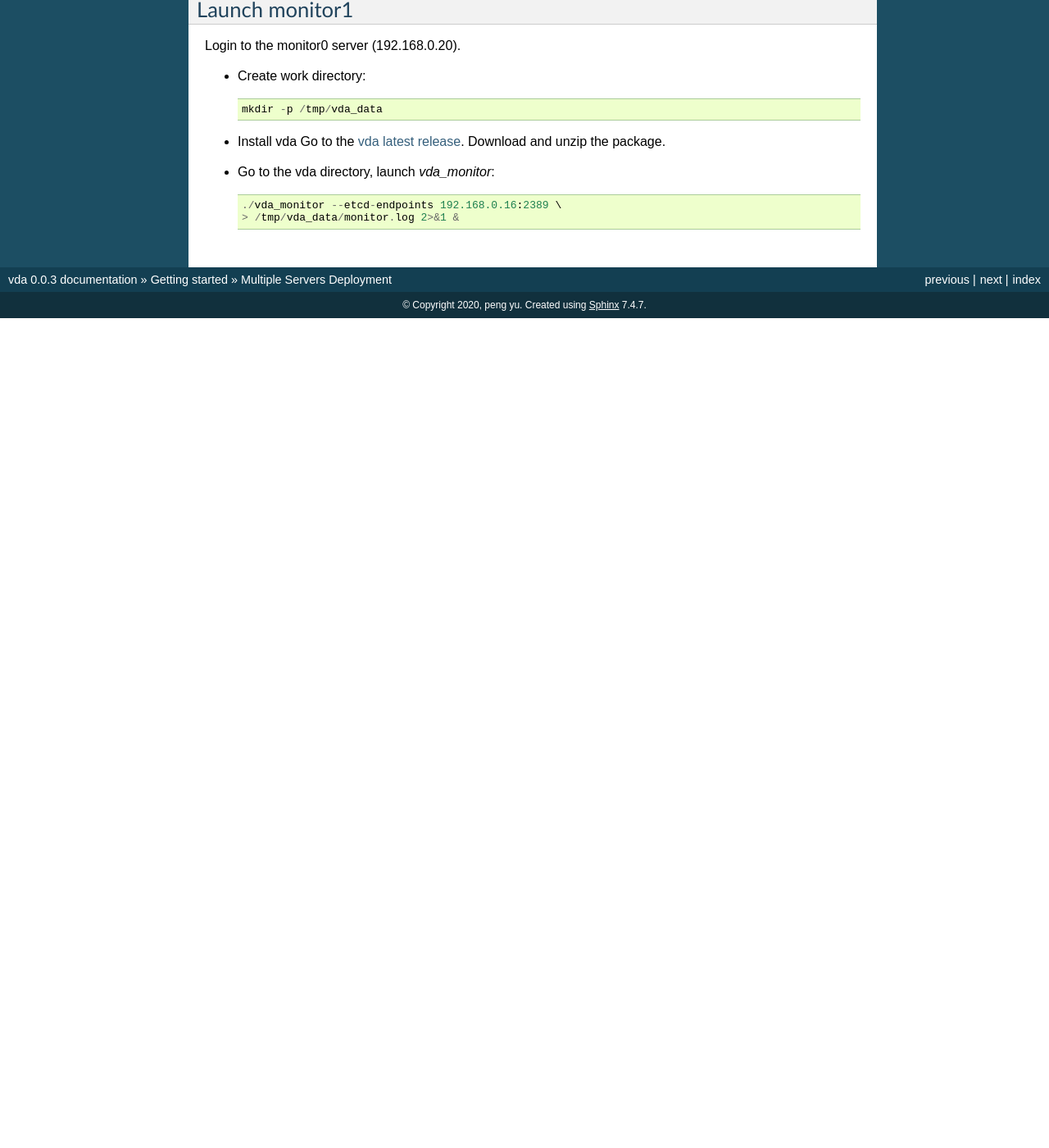
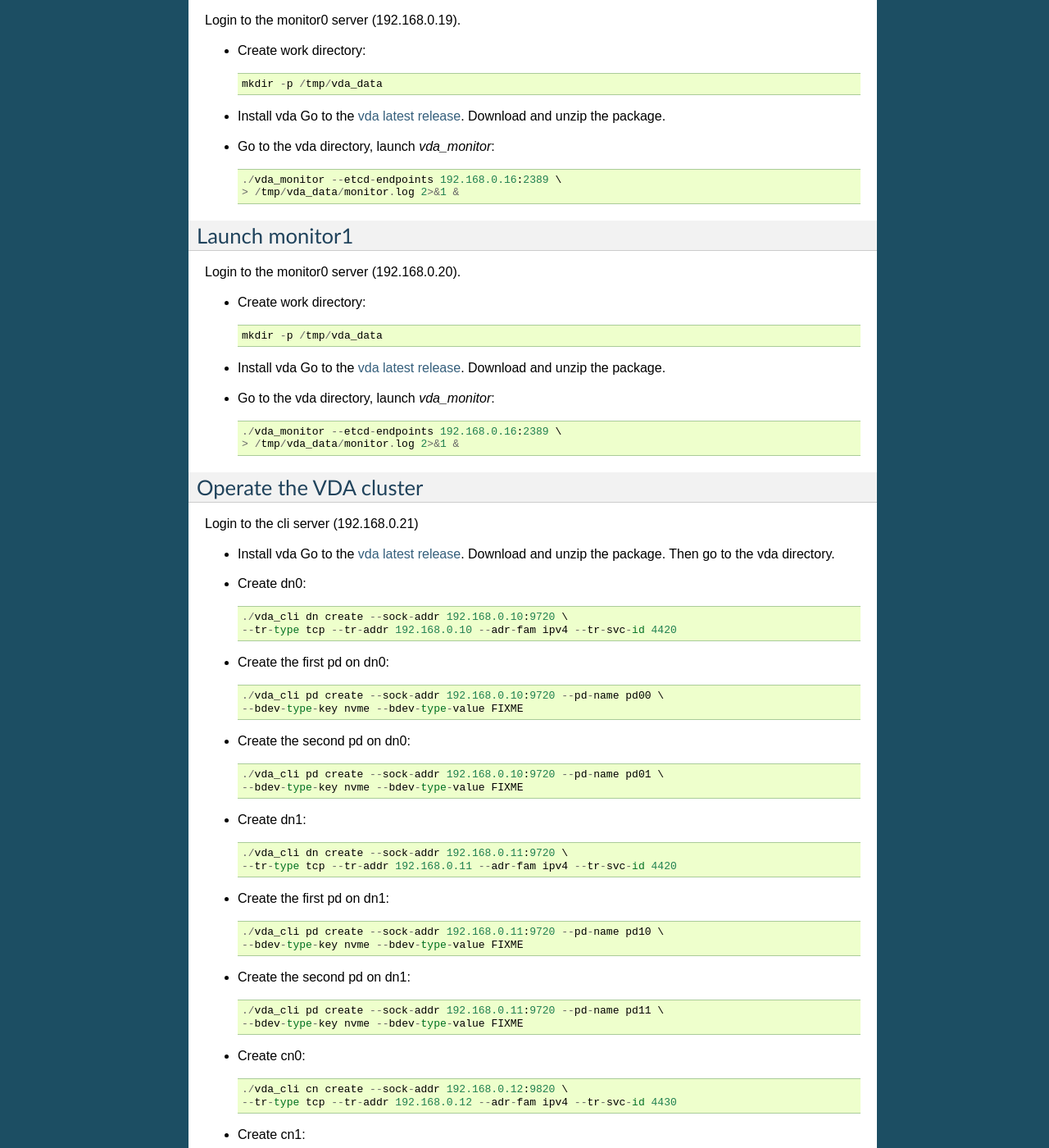
Before and after one commit to virtual-disk-array/vda_doc, a Sphinx documentation site: the page built from source/MultipleServers.rst, in a window 1280 px wide and 1400 px high, scrolled down 5158 px. Shown: the whole window at 82% size. Built offline with Sphinx 7.4.7, drawn with Linux system fonts in a browser that asks for light colours; before the commit the page ends 5546 px from its top, so only the background shows below that; some of the changed text lies outside the part shown.

Commit message:
finish part of MultipleServers

```diff
--- a/source/MultipleServers.rst
+++ b/source/MultipleServers.rst
@@ -94,6 +94,13 @@
     --tr-conf '{"trtype":"TCP"}' \
     > /tmp/vda_data/dn_agent.log 2>&1 &
 
+* Get the nvme device pci address::
+
+    lspci | grep Non-Volatile
+
+  There are 2 nvme devices in dn0, they are: FIXME.
+  You should find different pci address(es) in your environment.
+
 Launch dn1
 ^^^^^^^^^^
 Login to the dn1 server (192.168.0.11).
@@ -134,6 +141,13 @@
     --lis-conf '{"trtype":"tcp","traddr":"192.168.0.11","adrfam":"ipv4","trsvcid":"4420"}' \
     --tr-conf '{"trtype":"TCP"}' \
     > /tmp/vda_data/dn_agent.log 2>&1 &
+
+* Get the nvme device pci address::
+
+    lspci | grep Non-Volatile
+
+  There are 2 nvme devices in dn0, they are: FIXME.
+  You should find different pci address(es) in your environment.
 
 Launch cn0
 ^^^^^^^^^^
@@ -286,3 +300,153 @@
 
     ./vda_monitor --etcd-endpoints 192.168.0.16:2389 \
     > /tmp/vda_data/monitor.log 2>&1 &
+
+Operate the VDA cluster
+^^^^^^^^^^^^^^^^^^^^^^^
+Login to the cli server (192.168.0.21)
+
+* Install vda
+  Go to the `vda latest release <https://github.com/virtual-disk-array/vda/releases/latest>`_.
+  Download and unzip the package. Then go to the vda directory.
+
+* Create dn0::
+
+    ./vda_cli dn create --sock-addr 192.168.0.10:9720 \
+    --tr-type tcp --tr-addr 192.168.0.10 --adr-fam ipv4 --tr-svc-id 4420
+
+* Create the first pd on dn0::
+
+    ./vda_cli pd create --sock-addr 192.168.0.10:9720 --pd-name pd00 \
+    --bdev-type-key nvme --bdev-type-value FIXME
+
+* Create the second pd on dn0::
+
+    ./vda_cli pd create --sock-addr 192.168.0.10:9720 --pd-name pd01 \
+    --bdev-type-key nvme --bdev-type-value FIXME
+
+* Create dn1::
+
+    ./vda_cli dn create --sock-addr 192.168.0.11:9720 \
+    --tr-type tcp --tr-addr 192.168.0.11 --adr-fam ipv4 --tr-svc-id 4420
+
+* Create the first pd on dn1::
+
+    ./vda_cli pd create --sock-addr 192.168.0.11:9720 --pd-name pd10 \
+    --bdev-type-key nvme --bdev-type-value FIXME
+
+* Create the second pd on dn1::
+
+    ./vda_cli pd create --sock-addr 192.168.0.11:9720 --pd-name pd11 \
+    --bdev-type-key nvme --bdev-type-value FIXME
+
+* Create cn0::
+
+    ./vda_cli cn create --sock-addr 192.168.0.12:9820 \
+    --tr-type tcp --tr-addr 192.168.0.12 --adr-fam ipv4 --tr-svc-id 4430
+
+* Create cn1::
+
+    ./vda_cli cn create --sock-addr 192.168.0.13:9820 \
+    --tr-type tcp --tr-addr 192.168.0.13 --adr-fam ipv4 --tr-svc-id 4430
+
+* Create dn0::
+
+    ./vda_cli da create --da-name da0 --size-mb 512 --physical-size-mb 512 \
+    --cntlr-cnt 2 --strip-cnt 2 --strip-size-kb 64
+
+* Export dn0 to host0::
+
+    ./vda_cli exp create --da-name da0 --exp-name exp0a \
+    --initiator-nqn nqn.2016-06.io.spdk:host0
+
+* Get the NVMeOF information of exp0a::
+
+    ./vda_cli exp get --da-name da0 --exp-name exp0a
+
+  FIXME: exp get output
+
+* Create dn1::
+
+    ./vda_cli da create --da-name da1 --size-mb 1024 --physical-size-mb 1024 \
+    --cntlr-cnt 2 --strip-cnt 2 --strip-size-kb 64
+
+* Export da1 to host1::
+
+    ./vda_cli exp create --da-name da1 --exp-name exp1a \
+    --initiator-nqn nqn.2016-06.io.spdk:host1
+
+* Get the NVMeOF information of exp1a::
+
+    ./vda_cli exp get --da-name da1 --exp-name exp1a
+
+  FIXME: exp get output
+
+Connect to da0/exp0a from host0
+^^^^^^^^^^^^^^^^^^^^^^^^^^^^^^^
+Login to host0 (192.168.0.14)
+
+* Make sure nvme-tcp kernel module is inserted::
+
+    sudo modprobe nvme-tcp
+
+* Make sure nvme-cli is installed, e.g. on ubutun system::
+
+    sudo apt install -y nvme-cli
+
+* Connect to the two cntlrs of dn0/exp0a::
+
+    FIXME
+
+* access the dn0/exp0a::
+
+    FIXME
+
+* disconnect from dn0/exp0a::
+
+    FIXME
+
+Connect to da1/exp1a from host1
+^^^^^^^^^^^^^^^^^^^^^^^^^^^^^^^
+Login to host1 (192.168.0.15)
+
+* Make sure nvme-tcp kernel module is inserted::
+
+    sudo modprobe nvme-tcp
+
+* Make sure nvme-cli is installed, e.g. on ubutun system::
+
+    sudo apt install -y nvme-cli
+
+* Connect to the two cntlrs of dn0/exp0a::
+
+    FIXME
+
+* access the dn0/exp0a::
+
+    FIXME
+
+* disconnect from dn0/exp0a::
+
+    FIXME
+
+Export dn0 to host1
+^^^^^^^^^^^^^^^^^^^
+Login to the cli server (192.168.0.21)
+
+* Delete the dn0/exp0a
+
+* Export dn0 to host1
+
+* Get the dn0/exp0b NVMeOF information
+
+Connect to da0/exp0b from host1
+^^^^^^^^^^^^^^^^^^^^^^^^^^^^^^^
+Login to host1 (192.168.0.15)
+
+Cleanup the environment
+^^^^^^^^^^^^^^^^^^^^^^^
+* Login to the cli server (192.168.0.21), run below commands
+
+* Login to dn0, dn1, cn0, cn1, run below commands
+
+* Login to
```
